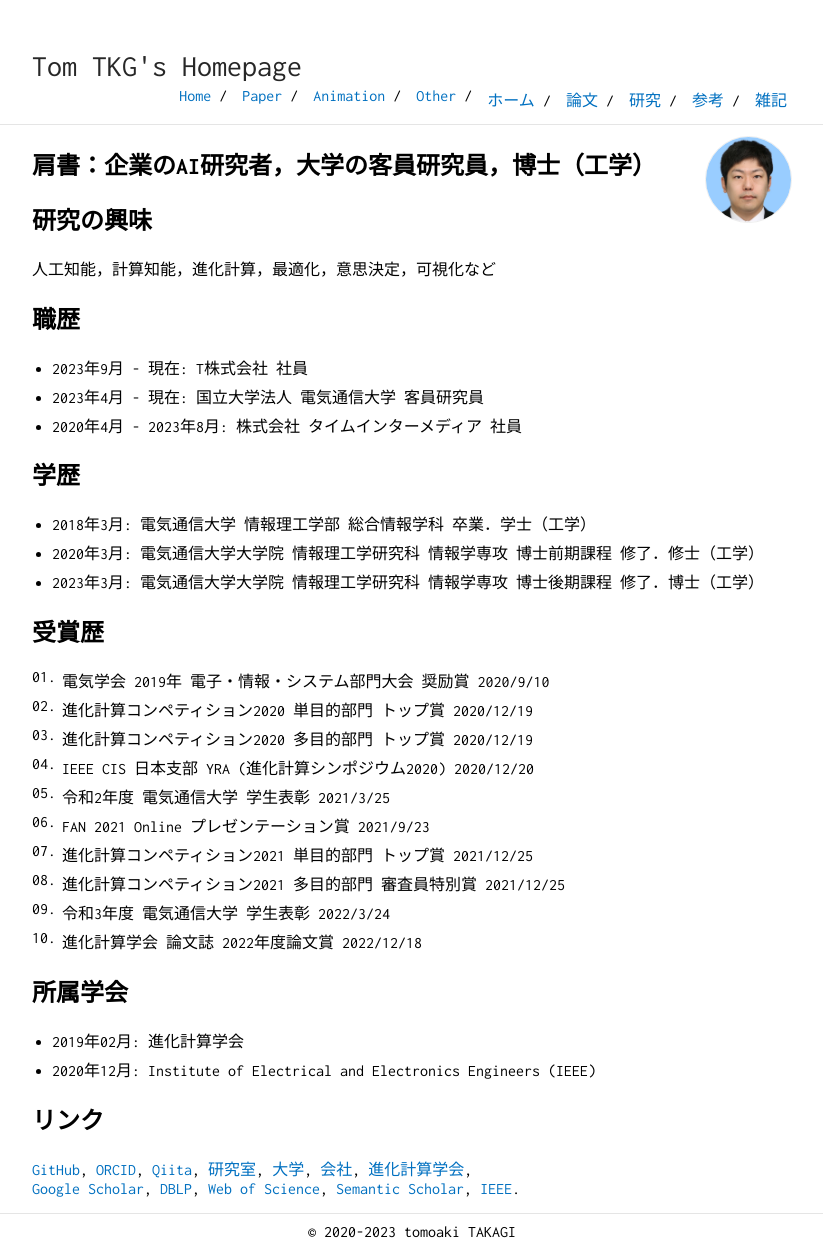
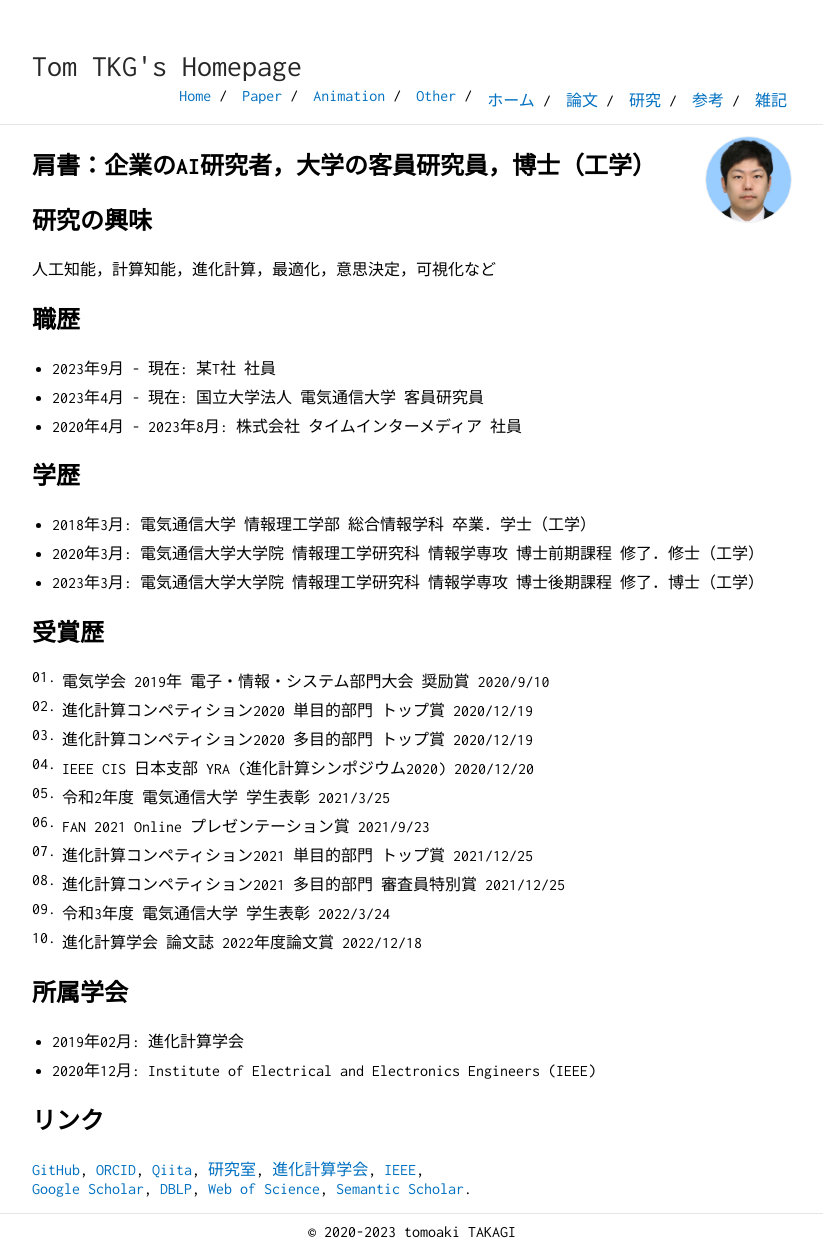
Before and after one commit to tomtkg/tomtkg.github.io, a Jekyll site: the page built from indexJP.md, in a window 1280 px wide. Shown: the whole page, without its empty margins (228-1051 px from the left). Built offline with Jekyll 4.4.1, drawn with Linux system fonts in a browser that asks for light colours.

Commit message:
Update indexJP.md

```diff
--- a/indexJP.md
+++ b/indexJP.md
@@ -11,7 +11,7 @@
 人工知能，計算知能，進化計算，最適化，意思決定，可視化など
 
 ## 職歴
-* 2023年9月 - 現在: T株式会社 社員
+* 2023年9月 - 現在: 某T社 社員
 * 2023年4月 - 現在: 国立大学法人 電気通信大学 客員研究員
 * 2020年4月 - 2023年8月: 株式会社 タイムインターメディア 社員
 
@@ -37,5 +37,5 @@
 * 2020年12月: Institute of Electrical and Electronics Engineers (IEEE)
 
 ## リンク
-[GitHub](https://github.com/tomtkg), [ORCID](https://orcid.org/0000-0003-3748-9797), [Qiita](https://qiita.com/tomtkg), [研究室](https://nic.lab.uec.ac.jp/index.php/tomoakitakagi), [大学](https://www.uec.ac.jp), [会社](https://www.timedia.co.jp), [進化計算学会](http://www.jpnsec.org),
-[Google Scholar](https://scholar.google.co.jp/citations?user=jsYC8NMAAAAJ), [DBLP](https://dblp.uni-trier.de/pers/hd/t/Takagi:Tomoaki), [Web of Science](https://www.webofscience.com/wos/author/record/AAF-1794-2021), [Semantic Scholar](https://www.semanticscholar.org/author/94460343), [IEEE](https://ieee-collabratec.ieee.org/app/p/tomtkg).
+[GitHub](https://github.com/tomtkg), [ORCID](https://orcid.org/0000-0003-3748-9797), [Qiita](https://qiita.com/tomtkg), [研究室](https://nic.lab.uec.ac.jp/index.php/tomoakitakagi), [進化計算学会](http://www.jpnsec.org), [IEEE](https://ieee-collabratec.ieee.org/app/p/tomtkg),
+[Google Scholar](https://scholar.google.co.jp/citations?user=jsYC8NMAAAAJ), [DBLP](https://dblp.uni-trier.de/pers/hd/t/Takagi:Tomoaki), [Web of Science](https://www.webofscience.com/wos/author/record/AAF-1794-2021), [Semantic Scholar](https://www.semanticscholar.org/author/94460343).
```
